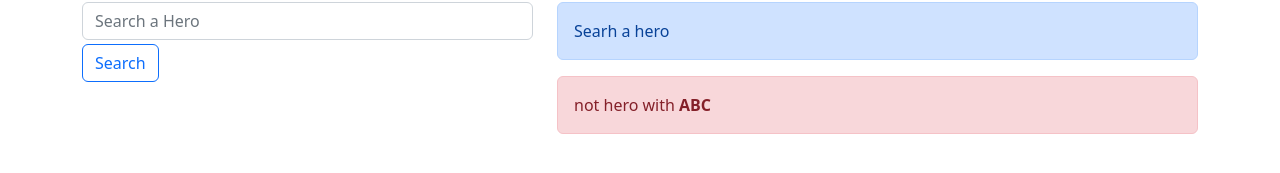
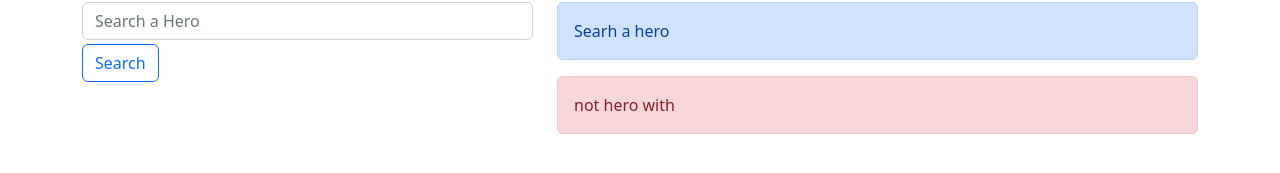
Before and after one commit to esoteldo/heroesapp-spa, a React (Vite) app: page /search in a window 1280 px wide. Shown: the part 199-372 px from the top of the page. Built offline with nearby package versions, Linux system fonts and the light colour scheme.

Commit message:
parametros en url

```diff
--- a/package.json
+++ b/package.json
@@ -9,6 +9,7 @@
     "preview": "vite preview"
   },
   "dependencies": {
+    "query-string": "^7.1.1",
     "react": "^18.2.0",
     "react-dom": "^18.2.0",
     "react-router-dom": "^6.3.0"
--- a/src/heroes/pages/SearchPage.jsx
+++ b/src/heroes/pages/SearchPage.jsx
@@ -1,9 +1,13 @@
-import { useNavigate } from "react-router-dom";
+import { useLocation, useNavigate } from "react-router-dom";
 import { useForm } from "../../hooks/useForm"
-
+import queryString from 'query-string'
 
 export const SearchPage = () => {
 const navigate=useNavigate();
+const location=useLocation();
+
+const {q=''}=queryString.parse(location.search)
+
 
 const {searchText,onInputChange}=useForm({
   searchText:''
@@ -50,7 +54,7 @@
           Searh a hero
         </div>
         <div className="alert alert-danger">
-          not hero with <b>ABC</b>
+          not hero with <b>{ q }</b>
         </div>
       </div>
     </div>
```
Also changed, not shown: 1 other file (tests, documents, lock files or other folders).
